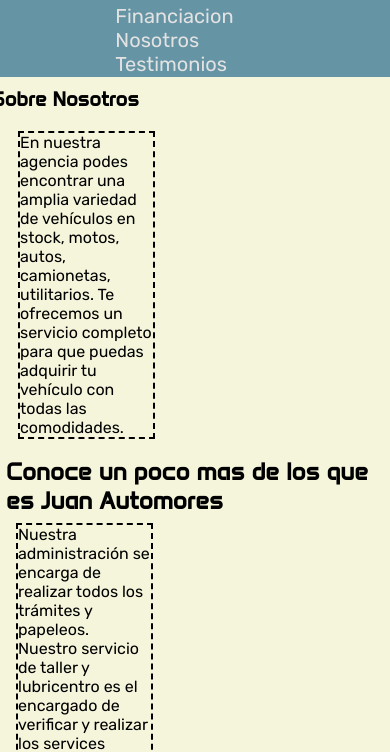
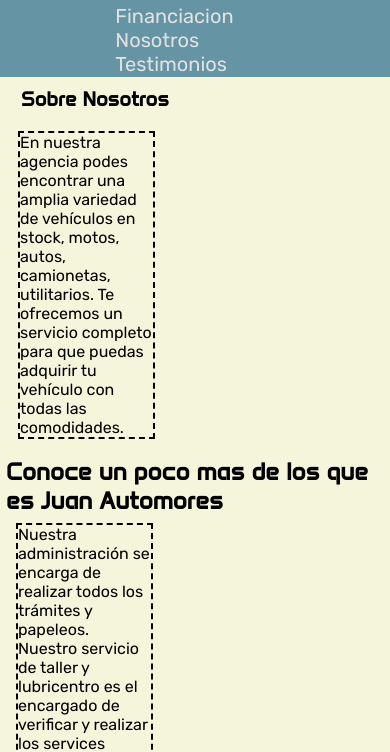
Before and after one commit to FernandoCardani/Proyecto-Web-Coder, a website: page nosoteos.html in a window 390 px wide. Shown: the part 75-827 px from the top of the page. Drawn offline with Linux system fonts and the light colour scheme.

Commit message:
mover sobre nosotros

```diff
--- a/styles/style.css
+++ b/styles/style.css
@@ -92,7 +92,7 @@
 @media screen and (max-width:600px){
     section h1.conocenos_h1{
         position: relative;
-        right: 160px;
+        right: 130px;
         top: 10px;
         margin: 0;
         padding: 0;
```
